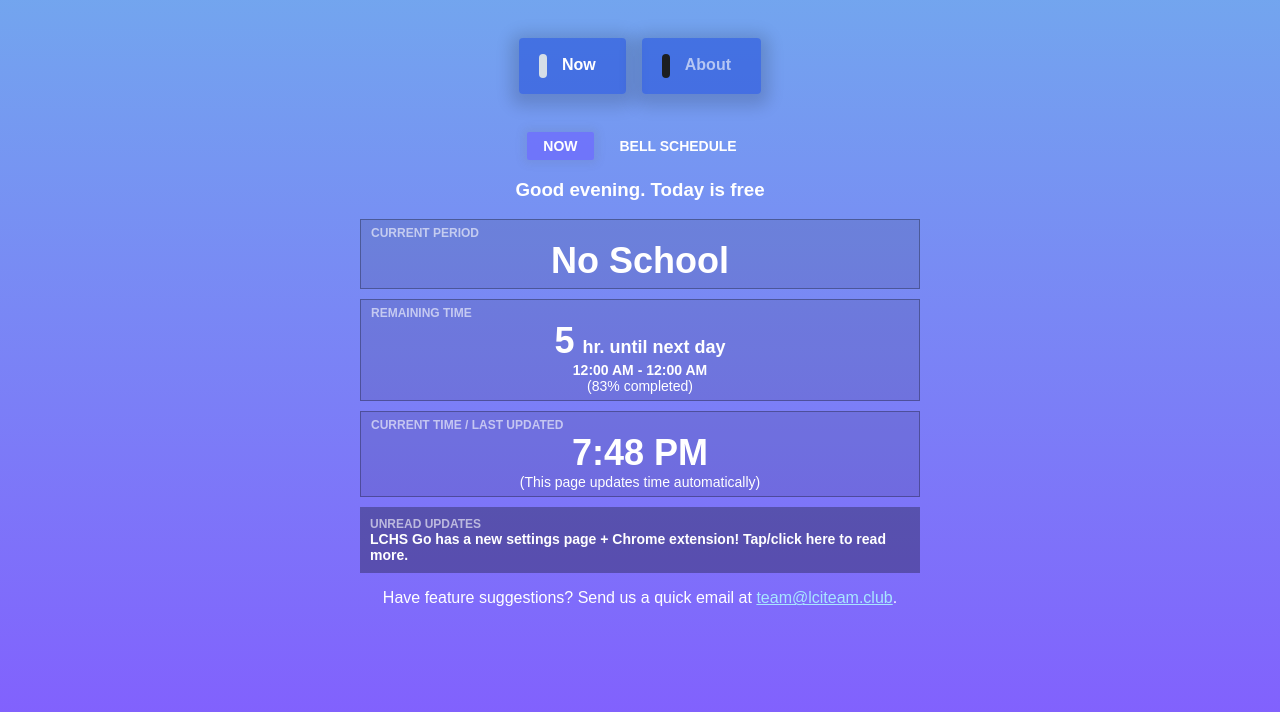
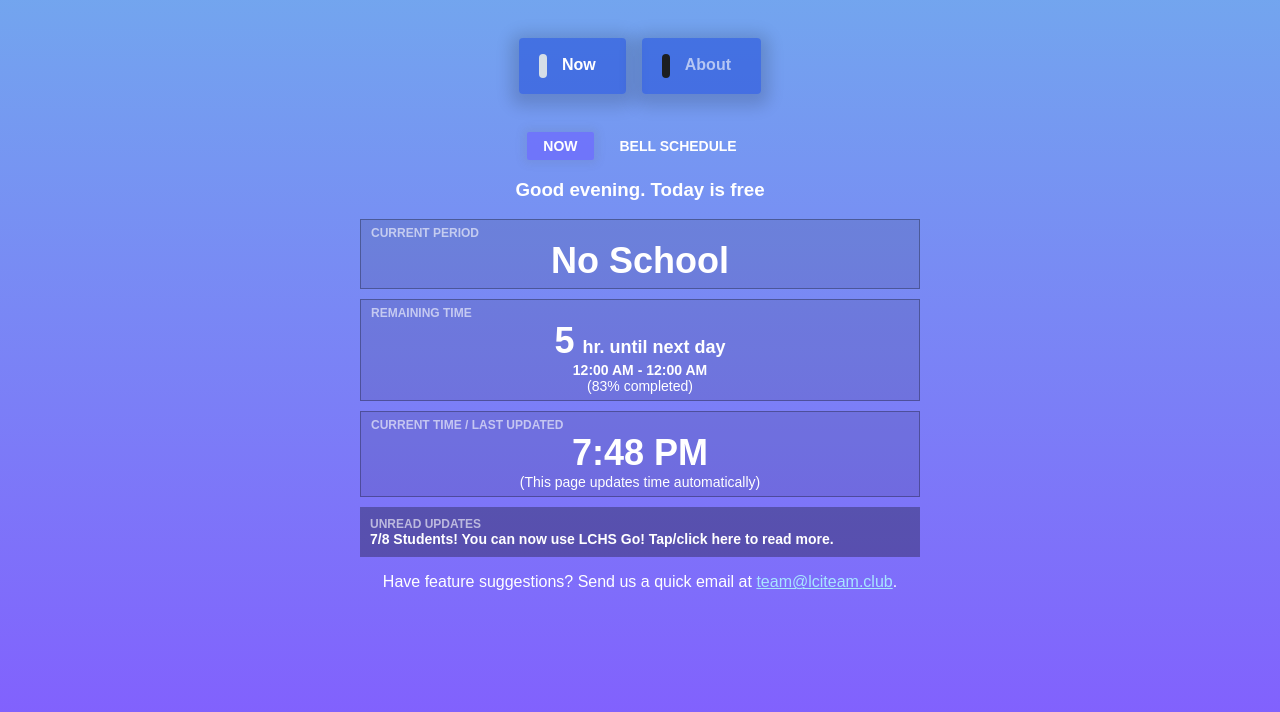
Before and after one commit to lchsiteam/lchs-go-pwa, a Vue app: page /home in a window 1280 px wide. Shown: the top 712 px of the page. Built offline with nearby package versions, Linux system fonts and the light colour scheme; a web font is replaced by a local one.

Commit message:
[fix] Updated language for clearer instruction

```diff
--- a/src/views/Now.vue
+++ b/src/views/Now.vue
@@ -27,7 +27,7 @@
     </div>
     <div class="grid-fmr grid-fmr-mini-click" @click="goToChangelog()" v-if="shouldShowUpdateLog()">
       <div class="grid-fmr-helper">UNREAD UPDATES</div>
-      <div class="grid-fmr-value">LCHS Go has a new settings page + Chrome extension! Tap/click here to read more.</div>
+      <div class="grid-fmr-value">7/8 Students! You can now use LCHS Go! Tap/click here to read more.</div>
     </div>
   </div>
 </template>
--- a/src/views/Settings.vue
+++ b/src/views/Settings.vue
@@ -4,12 +4,13 @@
     <div class="settings-rows">
       <div class='settings-row'>
         <div class='sr-head'>
-          <b class='sr-title'>Grade</b>
+          <span class="sr-badge-new">NEW</span>
+          <b class='sr-title'>Grade Level</b>
           <span class='sr-desc'>Change which grade is used for calculating schedules</span>
         </div>
         <div class='sr-option'>
-          <select v-model='grade' @change='updateGrade()'>
-            <option v-for='grade in allGrades'>{{grade}}</option>
+          <select v-model="grade" @change="updateGrade()">
+            <option v-for="grade in allGrades" :key="grade" :value="grade">{{grade}}th Grade</option>
           </select>
         </div>
       </div>
```
